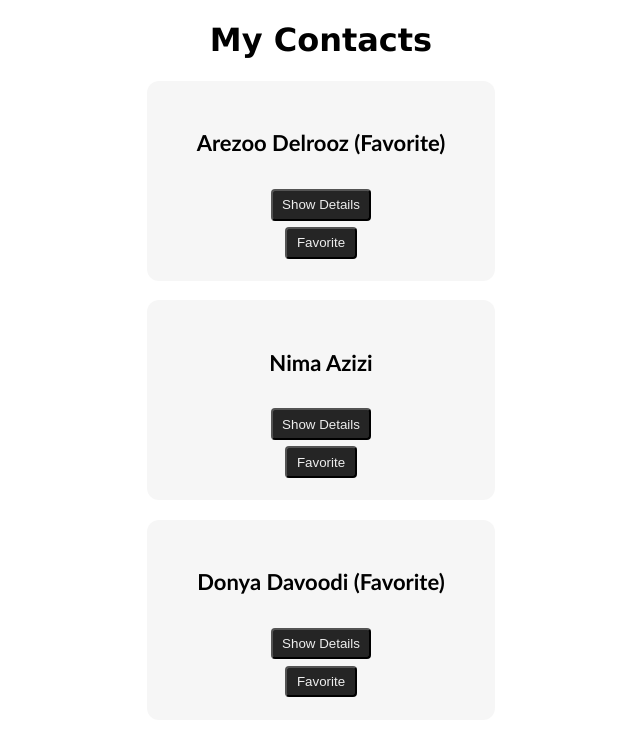
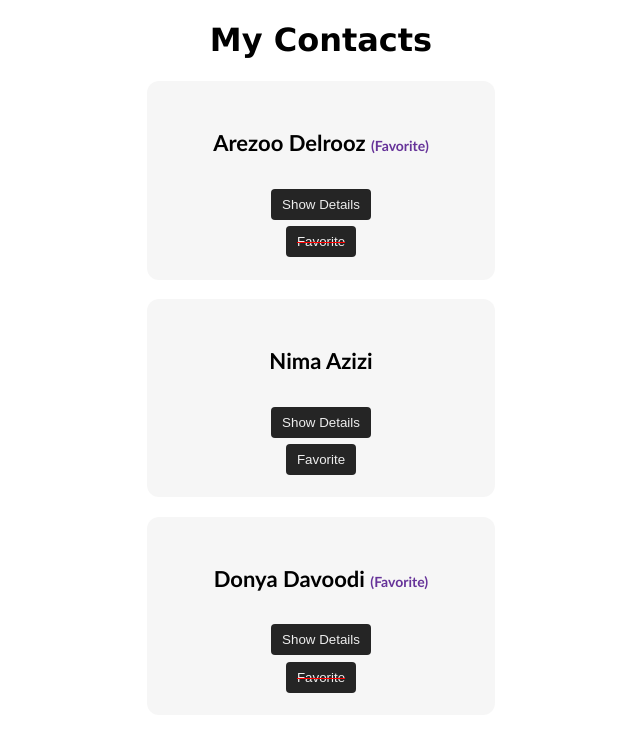
Before and after one commit to itsDonya/vue-tutorial, a Vue app: page / in a window 1280 px wide. Shown: the top 736 px of the page, without its empty margins (319-959 px from the left). Built offline with nearby package versions, Linux system fonts and the light colour scheme.

Commit message:
Contact => Change props (New feature)

```diff
--- a/src/components/MyContact.vue
+++ b/src/components/MyContact.vue
@@ -1,10 +1,22 @@
 <template>
   <div class="contact">
-    <h4 class="name">{{ name }} {{ isFavorite == "1" ? "(Favorite)" : "" }}</h4>
+    <h4 class="name">
+      {{ name }}
+      <span class="favorite">{{ isFavorite == "1" ? "(Favorite)" : "" }}</span>
+    </h4>
     <button class="btn" @click="toggleDetails">
       {{ isDetailsVisible ? "Hide" : "Show" }} Details
     </button>
-    <button class="btn" @click="toggleFavorite">Favorite</button>
+    <button
+      class="btn"
+      id="favorite-btn"
+      :style="{
+        textDecoration: isFavorite == '1' ? '1px line-through red' : 'none',
+      }"
+      @click="toggleFavorite"
+    >
+      Favorite
+    </button>
     <ul class="details" v-if="isDetailsVisible">
       <li class="phone">{{ phoneNumber }}</li>
       <li class="email">{{ emailAddress }}</li>
@@ -18,7 +30,7 @@ export default {
   data() {
     return {
       isDetailsVisible: false,
-      isFavorite: this.favorite,
+      isFavorite: Number(this.favorite),
     };
   },
   methods: {
@@ -31,6 +43,12 @@ export default {
       } else {
         this.isFavorite = "1";
       }
+    },
+  },
+  watch: {
+    isFavorite() {
+      console.log(Boolean(this.isFavorite));
+      console.log(this.isFavorite);
     },
   },
 };
@@ -53,14 +71,19 @@ export default {
 .name {
   font-size: 22px;
 }
+.favorite {
+  color: rebeccapurple;
+  font-size: 14px;
+}
 .btn {
   color: #eeeeee;
   background-color: #252525;
   border-radius: 4px;
-  padding: 0.4rem 0.6rem;
+  padding: 0.5rem 0.7rem;
   transition: all 0.2s ease-in-out;
   cursor: pointer;
   margin: 0.2rem auto;
+  border: none;
 }
 .btn:hover {
   color: #252525;
@@ -85,4 +108,7 @@ export default {
   padding: 0.6rem 0;
   margin: 0;
 }
+.notFavorite {
+  text-decoration: 2px line-through red !important;
+}
 </style>
```
